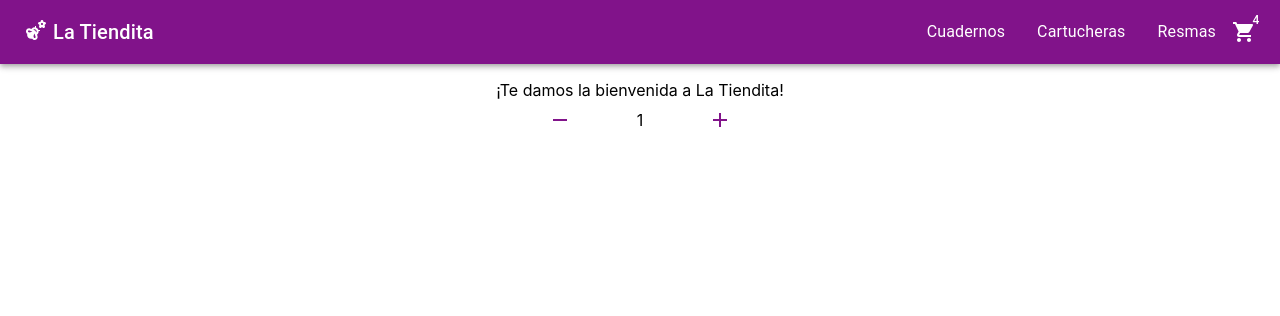
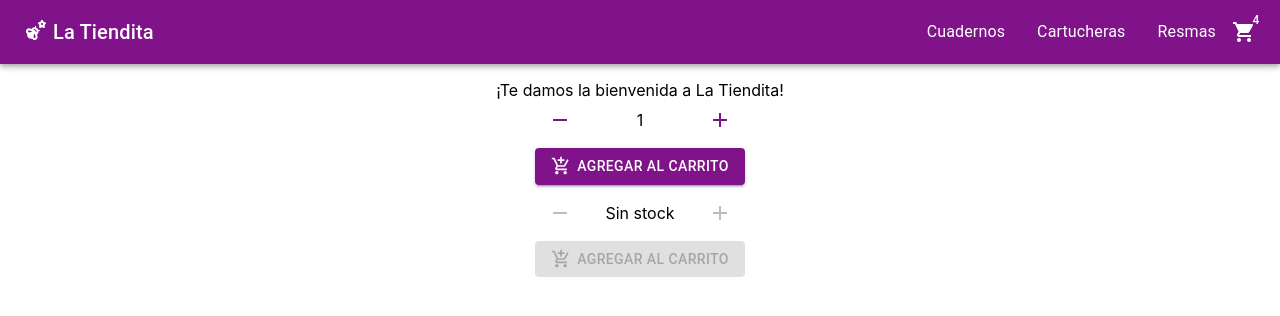
Before and after one commit to pilichanampe/tiendita-chanampe, a React (Create React App) app: page / in a window 1280 px wide. Shown: the top 316 px of the page. Built offline with nearby package versions, Linux system fonts and the light colour scheme.

Commit message:
ItemCount created

```diff
--- a/src/components/CartWidget.jsx
+++ b/src/components/CartWidget.jsx
@@ -12,7 +12,7 @@ function CartWidget({ items }) {
       size="small"
       invisible={false}
     >
-      <ShoppingCartIcon></ShoppingCartIcon>
+      <ShoppingCartIcon />
     </Badge>
   )
 }
--- a/src/components/CategoryDropdown.jsx
+++ b/src/components/CategoryDropdown.jsx
@@ -15,11 +15,9 @@ export default function CategoryDropdown() {
   );
 }
 
-// Top 100 films as rated by IMDb users. http://www.imdb.com/chart/top
 const categories = [
   { label: 'Cuadernos' },
   { label: 'Cartucheras' },
   { label: 'Mochilas' },
   { label: 'Papel' },
-
 ];
--- a/src/components/ItemCount.jsx
+++ b/src/components/ItemCount.jsx
@@ -3,21 +3,25 @@ import React, { useState } from 'react'
 import IconButton from '@mui/material/IconButton';
 import AddIcon from '@mui/icons-material/Add';
 import RemoveIcon from '@mui/icons-material/Remove';
+import AddShoppingCartIcon from '@mui/icons-material/AddShoppingCart';
 
 function ItemCount({ initial, stock, onAdd }) {
   const [amount, setAmount] = useState(initial);
   const increase = () => {
-    if (amount > 0) {
+    if (stock > amount) {
       setAmount(amount + 1);
     }
   };
 
   const decrease = () => {
+    if (initial < amount) {
       setAmount(amount - 1);
+    }
   };
 
 
   return (
+    <>
       <Box
         sx={{
           display: 'flex',
@@ -29,6 +33,7 @@ function ItemCount({ initial, stock, onAdd }) {
         <IconButton
           color="primary"
           onClick={() => decrease()}
+          disabled={!stock}
         >
           <RemoveIcon />
         </IconButton>
@@ -40,16 +45,31 @@ function ItemCount({ initial, stock, onAdd }) {
             padding: '0 20px',
           }}
         >
-        <span>{ amount }</span>
+          <span>{ stock ? amount : 'Sin stock' }</span>
         </Box>
         <IconButton
           color="primary"
           onClick={() => increase()}
+          disabled={!stock}
         >
           <AddIcon />
         </IconButton>
       </Box>
+      <Button
+        onClick={() => onAdd(amount)}
+        variant="contained"
+        disabled={!stock}
+      >
+        <AddShoppingCartIcon
+          fontSize="small"
+          sx={{
+            mr: '6px',
+          }}
+        />
+        Agregar al carrito
+      </Button>
+    </>
   )
 }
 
-export default ItemCount
+export default ItemCount;
--- a/src/components/ItemListContainer.jsx
+++ b/src/components/ItemListContainer.jsx
@@ -3,6 +3,10 @@ import React from 'react'
 import ItemCount from './ItemCount'
 
 function ItemListContainer({ greeting }) {
+  const onAdd = (amount) => {
+    alert(`Se agregaron al carrito ${amount} productos`)
+  }
+
   return (
     <Box
       sx={{
@@ -17,9 +21,15 @@ function ItemListContainer({ greeting }) {
       <ItemCount
         stock={5}
         initial={1}
+        onAdd={onAdd}
+      />
+      <ItemCount
+        stock={0}
+        initial={1}
+        onAdd={onAdd}
       />
     </Box>
   )
 }
 
-export default ItemListContainer
+export default ItemListContainer;
--- a/src/components/NavBar.jsx
+++ b/src/components/NavBar.jsx
@@ -25,13 +25,12 @@ export default function NavBar() {
               marginRight: '5px',
               marginBottom: '4px'
             }}
-          ></EmojiNatureIcon>
+          />
           <Typography
             variant="h6"
             component="div"
             sx={{
               flexGrow: 1,
-
             }}
           >
             La Tiendita
@@ -41,10 +40,9 @@ export default function NavBar() {
                 <Typography textAlign="center">{page}</Typography>
               </MenuItem>
             ))}
-          <CartWidget items="4"></CartWidget>
+          <CartWidget items="4" />
         </Toolbar>
       </AppBar>
     </Box>
-    // <div>Hola</div>
   );
 }
```
Also changed, not shown: src/components/CardItem.jsx (deleted), 1 other file (tests, documents, lock files or other folders). Lines whose indentation alone changed are shown as unchanged.
